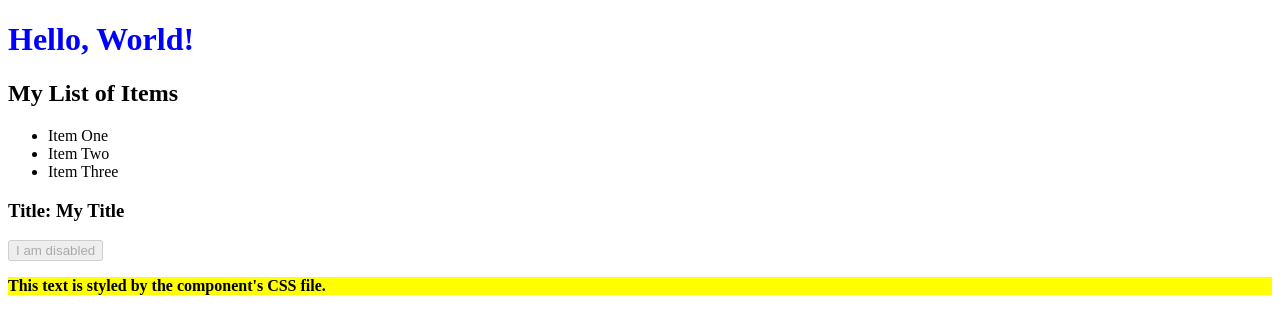
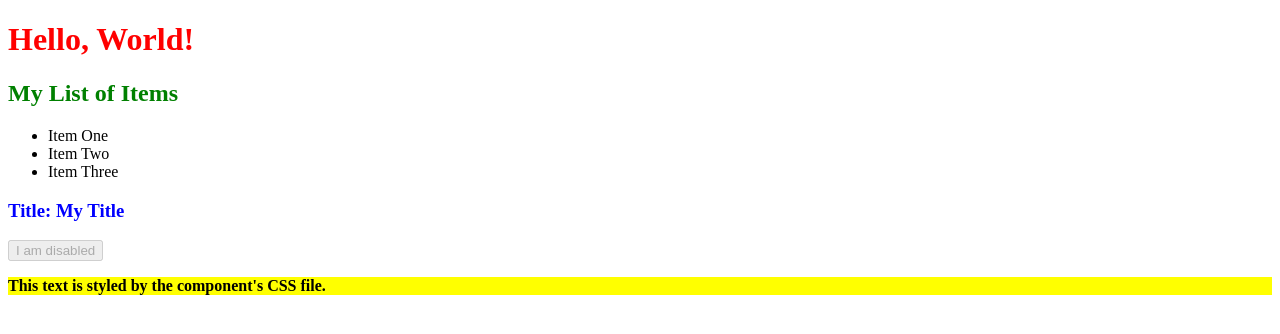
Before and after one commit to manumit-mukund/angular_repository, an Angular app in the folder myangularprojects/hello-world/: page / in a window 1280 px wide. Shown: the top 334 px of the page. Built offline with nearby package versions, Linux system fonts and the light colour scheme.

Commit message:
Commit changes...

```diff
--- a/myangularprojects/hello-world/src/app/app.component.css
+++ b/myangularprojects/hello-world/src/app/app.component.css
@@ -1,11 +1,25 @@
 /* Styles in this file are encapsulated and only apply to elements within this component's template */
 h1 {
+
+    color: red;
+
+}
+
+h2 {
+
+    color: green;
+
+}
+
+h3 {
 
     color: blue;
 
 }
 
 .highlight {
+
     font-weight: bold;
     background-color: yellow;
+
 }
```
